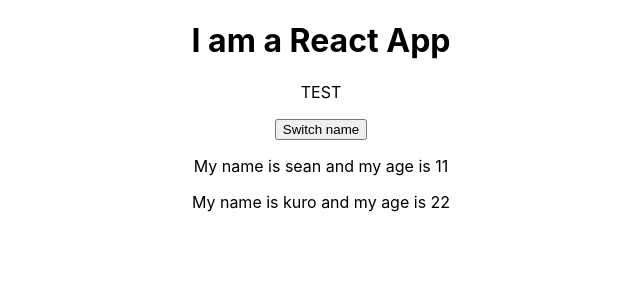
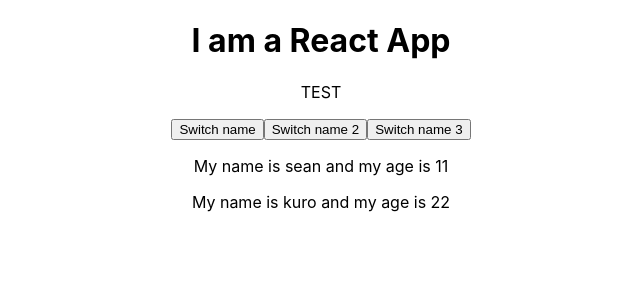
Before and after one commit to seanhuang514/ReactTheCompleteGuide, a React (Create React App) app: page / in a window 1280 px wide. Shown: the top 300 px of the page, without its empty margins (319-959 px from the left). Built offline with nearby package versions, Linux system fonts and the light colour scheme.

Commit message:
Two way to pass the argument to function when trigger click event

```diff
--- a/src/App.js
+++ b/src/App.js
@@ -24,6 +24,15 @@
     */}
   }
 
+  switchNameHandle2 = (newName='EEEE') => {
+    this.setState( {
+      people: [
+        { name: newName, age: 11 },
+        { name: 'sean2222', age: 222 }
+      ]
+    }, () => console.log(this.state))
+  }
+
   render() {
     return (
       <div className="App">
@@ -31,7 +40,15 @@
         <p>TEST</p>
         {/* React 的 click event 要用 onClick 而不是用 native js 的 onclick，然後呼叫的時候不用 ()  */}
         <button onClick={this.switchNameHandle}>Switch name</button>
-        <Person name={this.state.people[0].name} age={this.state.people[0].age}></Person>
+
+        {/* 兩種帶參數給 function 的方法 */}
+        <button onClick={() => this.switchNameHandle2('QQQ')}>Switch name 2</button>
+        <button onClick={this.switchNameHandle2.bind(this,'WWWW')}>Switch name 3</button>
+        <Person
+          name={this.state.people[0].name}
+          age={this.state.people[0].age}
+        >
+        </Person>
         <Person name={this.state.people[1].name} age={this.state.people[1].age}></Person>
       </div>
     );
--- a/src/index.js
+++ b/src/index.js
@@ -5,7 +5,7 @@
 import AppWithHook from './AppWithHook';
 import * as serviceWorker from './serviceWorker';
 
-ReactDOM.render(<AppWithHook />, document.getElementById('root'));
+ReactDOM.render(<App />, document.getElementById('root'));
 
 // If you want your app to work offline and load faster, you can change
 // unregister() to register() below. Note this comes with some pitfalls.
```
